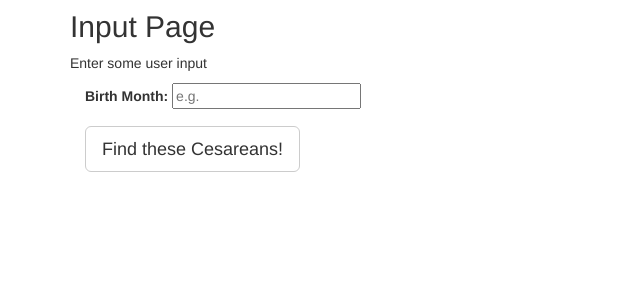
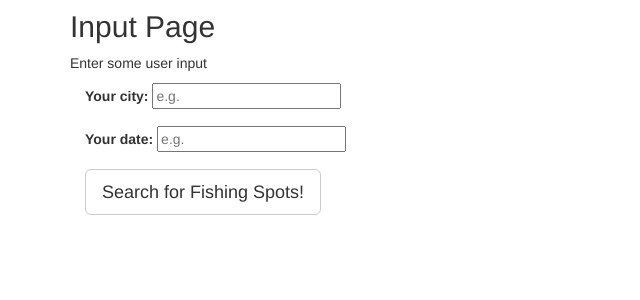
Before and after one commit to scadams11/InsightProject, a Flask app: page /input in a window 1280 px wide. Shown: the part 50-350 px from the top of the page, without its empty margins (0-640 px from the left). Run offline with Flask 2, Linux system fonts and the light colour scheme; some libraries are stand-ins or nearby versions.

Commit message:
Played with input page.

```diff
--- a/flaskexample/templates/input.html
+++ b/flaskexample/templates/input.html
@@ -51,12 +51,18 @@
 
       <form  action="/output" method="GET">
         <div class="form-group">
-          <label for="birth_month">Birth Month:</label>
-          <input type="text" id="birth_month" name='birth_month' placeholder="e.g. ">
+          <label for="city">Your city:</label>
+          <input type="text" id="city" name='city' placeholder="e.g. ">
+        </div>
+
+      <form  action="/output" method="GET">
+        <div class="form-group">
+          <label for="date">Your date:</label>
+          <input type="text" id="date" name='date' placeholder="e.g. ">
         </div>
 
         <div>
-          <button type="submit" class="btn btn-default btn-lg">Find these Cesareans!</button>
+          <button type="submit" class="btn btn-default btn-lg">Search for Fishing Spots!</button>
         </div>
 
       </form>
```
Also changed, not shown: RRFork1.png, RRFork1_Components.png, RRFork1_Pred.png, 1 other file.
